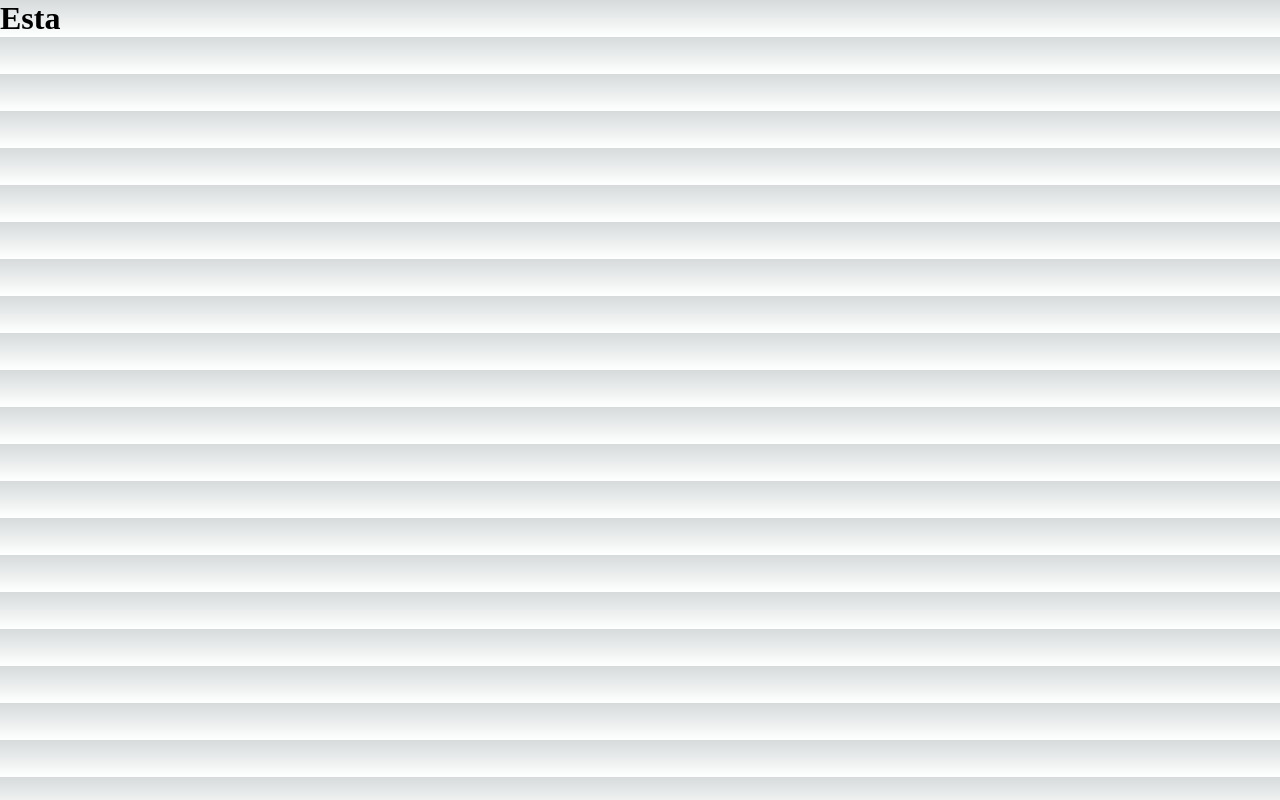
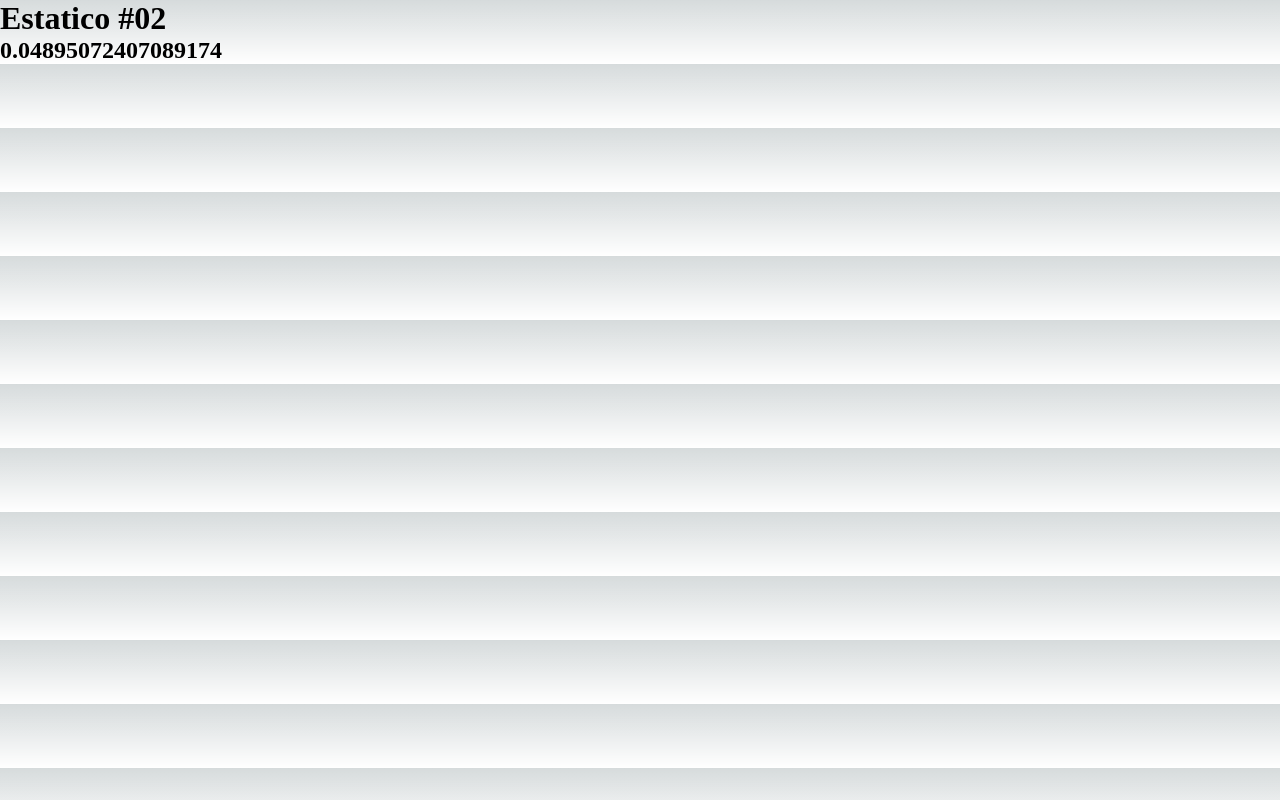
Before and after one commit to DiogoKenway/renderizacao, a Next.js app: page /estatico2 in a window 1280 px wide. Built offline with nearby package versions, Linux system fonts and the light colour scheme.

Commit message:
adding code

```diff
--- a/pages/estatico2.jsx
+++ b/pages/estatico2.jsx
@@ -1,7 +1,16 @@
-export default function estatico2() {
+export function getStaticProps() {
+    return {
+        props: {
+            numero: Math.random()
+        }
+    }
+}
+
+export default function estatico2(props) {
     return (
         <div>
-            <h1>Esta</h1>
+            <h1>Estatico #02</h1>
+            <h2>{props.numero}</h2>
         </div>
     )
 }
```
